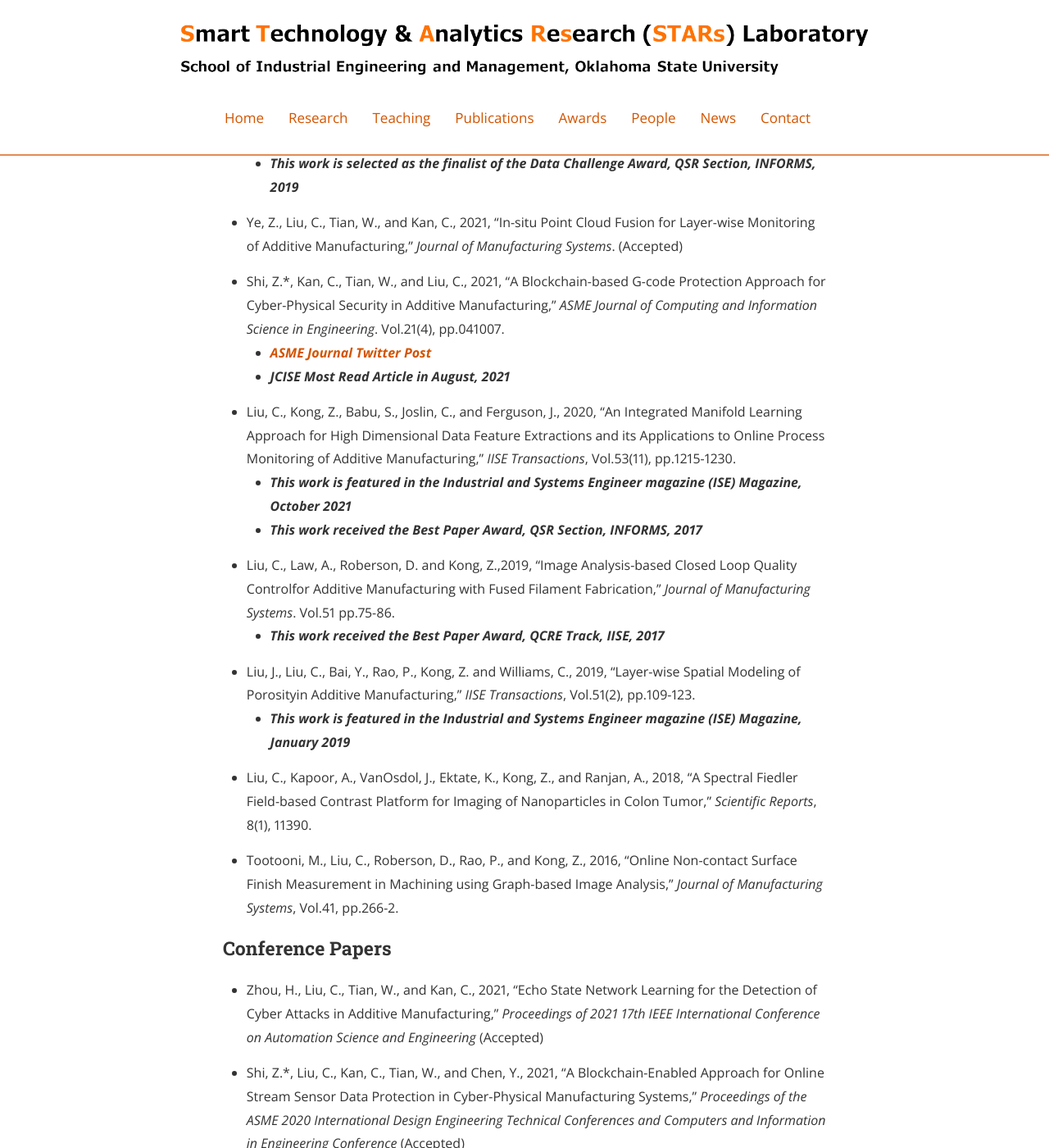
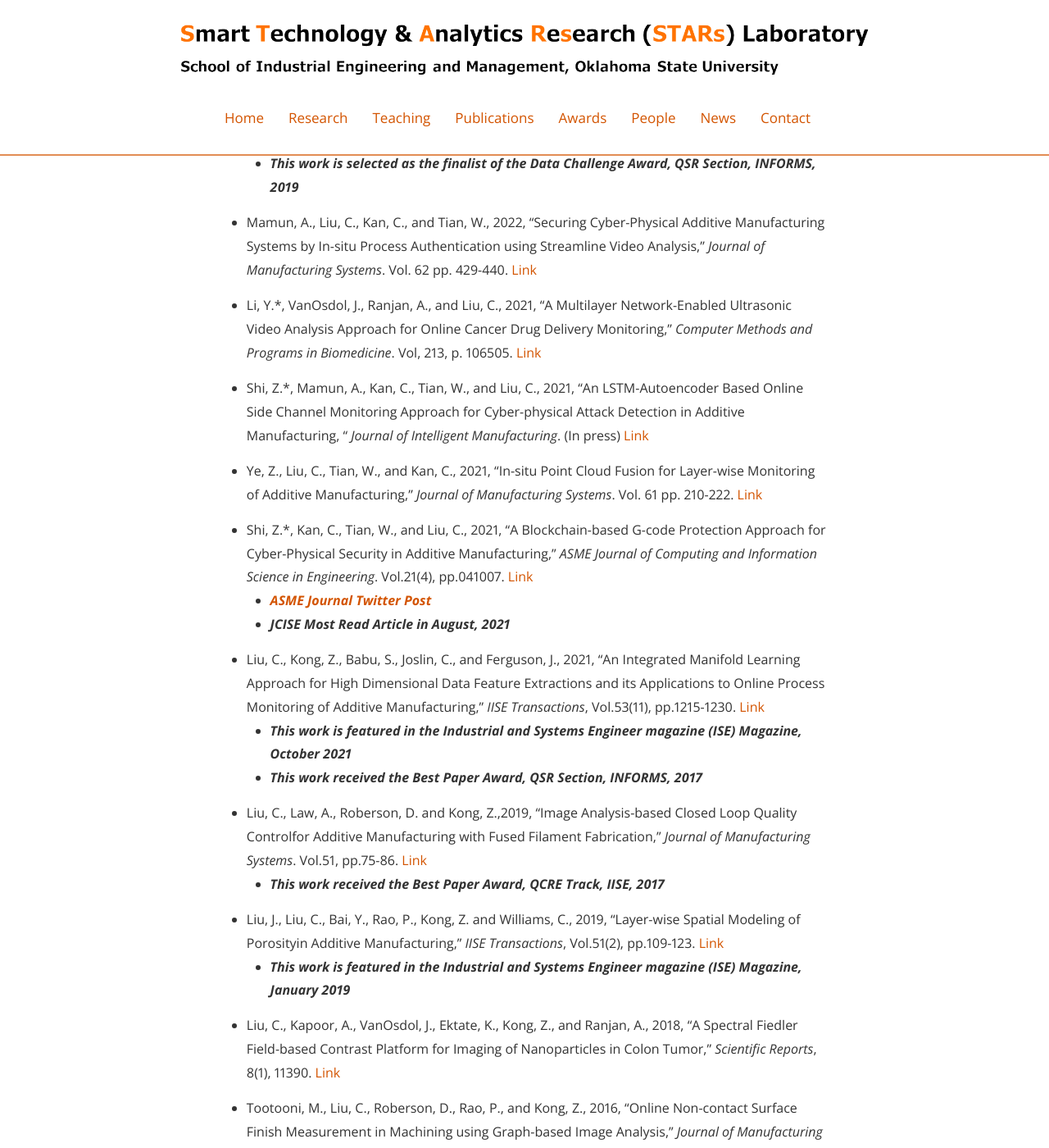
Before and after one commit to stars-laboratory/stars-laboratory.github.io, a Jekyll site: the page built from Dpublications.md, in a window 1280 px wide and 1400 px high, scrolled down 294 px. Shown: the whole window at 82% size. Built offline with Jekyll 4.4.1, drawn with Linux system fonts in a browser that asks for light colours; nearby versions of some CDN libraries; some of the changed text lies outside the part shown.

Commit message:
Update Dpublications.md

```diff
--- a/Dpublications.md
+++ b/Dpublications.md
@@ -11,49 +11,55 @@ main_nav: true
 
 ### Journal Articles
 
-* Li, Y.\*, Shi, Z.\*, Liu, C., Tian, W., Kong, Z., and Williams, C., 2021, "Augmented Time Regularized Generative Adversarial Network (ATR-GAN) for Data Augmentation in Online Process Anomaly Detection," *IEEE Transactions on Automation Science and Engineering*. (Conditionally Accepted)
+* Li, Y.\*, Shi, Z.\*, Liu, C., Tian, W., Kong, Z., and Williams, C., 2021, "Augmented Time Regularized Generative Adversarial Network (ATR-GAN) for Data Augmentation in Online Process Anomaly Detection," *IEEE Transactions on Automation Science and Engineering*. (In press) [Link](https://doi.org/10.1109/TASE.2021.3118635)
     * ***This work is selected as the finalist of the Data Challenge Award, QSR Section, INFORMS, 2019***
 
-* Ye, Z., Liu, C., Tian, W., and Kan, C., 2021, "In-situ Point Cloud Fusion for Layer-wise Monitoring of Additive Manufacturing," *Journal of Manufacturing Systems*. (Accepted)
+* Mamun, A., Liu, C., Kan, C., and Tian, W., 2022, "Securing Cyber-Physical Additive Manufacturing Systems by In-situ Process Authentication using Streamline Video Analysis," *Journal of Manufacturing Systems*. Vol. 62 pp. 429-440. [Link](https://doi.org/10.1016/j.jmsy.2021.12.007)
 
-* Shi, Z.\*, Kan, C., Tian, W., and Liu, C., 2021, "A Blockchain-based G-code Protection Approach for Cyber-Physical Security in Additive Manufacturing," *ASME Journal of Computing and Information Science in Engineering*. Vol.21(4), pp.041007.
+* Li, Y.\*, VanOsdol, J., Ranjan, A., and Liu, C., 2021, "A Multilayer Network-Enabled Ultrasonic Video Analysis Approach for Online Cancer Drug Delivery Monitoring," *Computer Methods and Programs in Biomedicine*. Vol, 213, p. 106505. [Link](https://doi.org/10.1016/j.cmpb.2021.106505)
+
+* Shi, Z.\*, Mamun, A., Kan, C., Tian, W., and Liu, C., 2021, "An LSTM-Autoencoder Based Online Side Channel Monitoring Approach for Cyber-physical Attack Detection in Additive Manufacturing, " *Journal of Intelligent Manufacturing*. (In press) [Link](https://doi.org/10.1007/s10845-021-01879-9)
+
+* Ye, Z., Liu, C., Tian, W., and Kan, C., 2021, "In-situ Point Cloud Fusion for Layer-wise Monitoring of Additive Manufacturing," *Journal of Manufacturing Systems*. Vol. 61 pp. 210-222. [Link](https://doi.org/10.1016/j.jmsy.2021.09.002)
+
+* Shi, Z.\*, Kan, C., Tian, W., and Liu, C., 2021, "A Blockchain-based G-code Protection Approach for Cyber-Physical Security in Additive Manufacturing," *ASME Journal of Computing and Information Science in Engineering*. Vol.21(4), pp.041007. [Link](https://doi.org/10.1115/1.4048966)
      * ***[ASME Journal Twitter Post](https://twitter.com/ASMEJournals/status/1426604533858275328)***
      * ***JCISE Most Read Article in August, 2021***
 
-* Liu, C., Kong, Z., Babu, S., Joslin, C., and Ferguson, J., 2020, "An Integrated Manifold Learning Approach for High Dimensional Data Feature Extractions and its Applications to Online Process Monitoring of Additive Manufacturing," *IISE Transactions*, Vol.53(11), pp.1215-1230.
+* Liu, C., Kong, Z., Babu, S., Joslin, C., and Ferguson, J., 2021, "An Integrated Manifold Learning Approach for High Dimensional Data Feature Extractions and its Applications to Online Process Monitoring of Additive Manufacturing," *IISE Transactions*, Vol.53(11), pp.1215-1230. [Link](https://doi.org/10.1080/24725854.2020.1849876)
     * ***This work is featured in the Industrial and Systems Engineer magazine (ISE) Magazine, October 2021***
     * ***This work received the Best Paper Award, QSR Section, INFORMS, 2017***
 
-* Liu, C., Law, A., Roberson, D. and Kong, Z.,2019, "Image Analysis-based Closed Loop Quality Controlfor Additive Manufacturing with Fused Filament Fabrication," *Journal of Manufacturing Systems*. Vol.51 pp.75-86.
+* Liu, C., Law, A., Roberson, D. and Kong, Z.,2019, "Image Analysis-based Closed Loop Quality Controlfor Additive Manufacturing with Fused Filament Fabrication," *Journal of Manufacturing Systems*. Vol.51, pp.75-86. [Link](https://doi.org/10.1016/j.jmsy.2019.04.002)
     * ***This work received the Best Paper Award, QCRE Track, IISE, 2017***
 
-* Liu, J., Liu, C., Bai, Y., Rao, P., Kong, Z. and Williams, C., 2019, "Layer-wise Spatial Modeling of Porosityin Additive Manufacturing," *IISE Transactions*, Vol.51(2), pp.109-123.
+* Liu, J., Liu, C., Bai, Y., Rao, P., Kong, Z. and Williams, C., 2019, "Layer-wise Spatial Modeling of Porosityin Additive Manufacturing," *IISE Transactions*, Vol.51(2), pp.109-123. [Link](https://doi.org/10.1080/24725854.2018.1478169)
     * ***This work is featured in the Industrial and Systems Engineer magazine (ISE) Magazine, January 2019***
 
-* Liu, C., Kapoor, A., VanOsdol, J., Ektate, K., Kong, Z., and Ranjan, A., 2018, "A Spectral Fiedler Field-based Contrast Platform for Imaging of Nanoparticles in Colon Tumor," *Scientific Reports*, 8(1), 11390.
+* Liu, C., Kapoor, A., VanOsdol, J., Ektate, K., Kong, Z., and Ranjan, A., 2018, "A Spectral Fiedler Field-based Contrast Platform for Imaging of Nanoparticles in Colon Tumor," *Scientific Reports*, 8(1), 11390. [Link](https://doi.org/10.1038/s41598-018-29675-1)
 
-* Tootooni, M., Liu, C., Roberson, D., Rao, P., and Kong, Z., 2016, "Online Non-contact Surface Finish Measurement in Machining using Graph-based Image Analysis," *Journal of Manufacturing Systems*, Vol.41, pp.266-2.
+* Tootooni, M., Liu, C., Roberson, D., Rao, P., and Kong, Z., 2016, "Online Non-contact Surface Finish Measurement in Machining using Graph-based Image Analysis," *Journal of Manufacturing Systems*, Vol.41, pp.266-2. [Link](https://doi.org/10.1016/j.jmsy.2016.09.007)
 
 
 
 ### Conference Papers
 
-* Zhou, H., Liu, C., Tian, W., and Kan, C., 2021, "Echo State Network Learning for the Detection of Cyber Attacks in Additive Manufacturing," *Proceedings of 2021 17th IEEE International Conference on Automation Science and Engineering* (Accepted)
+* Zhou, H., Liu, C., Tian, W., and Kan, C., 2021, "Echo State Network Learning for the Detection of Cyber Attacks in Additive Manufacturing," *Proceedings of 2021 17th IEEE International Conference on Automation Science and Engineering (CASE)*, pp. 177-182. [Link](https://doi.org/10.1109/CASE49439.2021.9551673)
 
-* Shi, Z.\*, Liu, C., Kan, C., Tian, W., and Chen, Y., 2021, "A Blockchain-Enabled Approach for Online Stream Sensor Data Protection in Cyber-Physical Manufacturing Systems," *Proceedings of the ASME 2020 International Design Engineering Technical Conferences and Computers and Information in Engineering Conference* (Accepted)
+* Shi, Z.\*, Liu, C., Kan, C., Tian, W., and Chen, Y., 2021, "A Blockchain-Enabled Approach for Online Stream Sensor Data Protection in Cyber-Physical Manufacturing Systems," *Proceedings of the ASME 2020 International Design Engineering Technical Conferences and Computers and Information in Engineering Conference*, Virtual, Online. August 17-19, 2021. [Link](https://doi.org/10.1115/DETC2021-72023)
 
-* Chen, Y., Abu-Heiba, A., Kassaee, S., Liu, C., Liu, G., Starke, M., Smith, B., and Momen, A., 2021, "Heat Based Power Augmentation for Modular Pumped Hydro Storage in Smart Buildings Operation", *Proceedings of the ASME 2021 15th International Conference on Energy Sustainability*, Virtual, Online. June 16–18, 2021.
+* Chen, Y., Abu-Heiba, A., Kassaee, S., Liu, C., Liu, G., Starke, M., Smith, B., and Momen, A., 2021, "Heat Based Power Augmentation for Modular Pumped Hydro Storage in Smart Buildings Operation", *Proceedings of the ASME 2021 15th International Conference on Energy Sustainability*, Virtual, Online. June 16–18, 2021. [Link](https://doi.org/10.1115/ES2021-60517)
 
-* Mamun, A., Liu, C., Kan, C., and Tian, W., 2021, "Real-time Process Authentication for Additive Manufacturing Processes based on In-situ Video Analysis," *Procedia Manufacturing*, Vol. 53, pp. 697-704
+* Shi, Z.\*, Mandal, S., Harimkar, S., and Liu, C., 2021, "Surface Morphology Analysis Using Convolutional Autoencoder in Additive Manufacturing with Laser Engineered Net Shaping," *Procedia Manufacturing*, Vol. 53, pp. 16-23. [Link](https://doi.org/10.1016/j.promfg.2021.06.005)
 
-* Shi, Z.\*, Mandal, S., Harimkar, S., and Liu, C., 2021, "Surface Morphology Analysis Using Convolutional Autoencoder in Additive Manufacturing with Laser Engineered Net Shaping," *Procedia Manufacturing*, Vol. 53, pp. 16-23
+* Mamun, A., Liu, C., Kan, C., and Tian, W., 2021, "Real-time Process Authentication for Additive Manufacturing Processes based on In-situ Video Analysis," *Procedia Manufacturing*, Vol. 53, pp. 697-704. [Link](https://doi.org/10.1016/j.promfg.2021.06.068)
 
-* Chen, Y., Kou, X., Olama, M., Zandi, H., Liu, C., Kassaee, S., Smith, B., Abu-Heiba, A., and Momen, A., 2020, "Bi-Level Optimization for Electricity Transaction in Smart Community with Modular Pump Hydro Storage," *Proceedings of the ASME 2020 International Design Engineering Technical Conferences and Computers and Information in Engineering Conference*, Virtual, August 17-19, 2020.
+* Chen, Y., Kou, X., Olama, M., Zandi, H., Liu, C., Kassaee, S., Smith, B., Abu-Heiba, A., and Momen, A., 2020, "Bi-Level Optimization for Electricity Transaction in Smart Community with Modular Pump Hydro Storage," *Proceedings of the ASME 2020 International Design Engineering Technical Conferences and Computers and Information in Engineering Conference*, Virtual, August 17-19, 2020. [Link](https://doi.org/10.1115/DETC2020-22368)
 
-* Liu, C., Kan, C., and Tian, W., 2020, "An Online Side Channel Monitoring Approach for Cyber-Physical Attack Detection of Additive Manufacturing," *Proceedings of the ASME2020 15th International Manufacturing Science and Engineering Conference*, Virtual, September 3, 2020.
+* Liu, C., Kan, C., and Tian, W., 2020, "An Online Side Channel Monitoring Approach for Cyber-Physical Attack Detection of Additive Manufacturing," *Proceedings of the ASME2020 15th International Manufacturing Science and Engineering Conference*, Virtual, September 3, 2020. [Link](https://doi.org/10.1115/MSEC2020-8503)
 
-* Ye, Z., Liu, C., Tian, W., and Kan, C.,2020, "A Deep Learning Approach for the Identification of Small Process Shifts in Additive Manufacturing using 3D Point Clouds," *Procedia Manufacturing*, Vol.48, pp.770-775.
+* Ye, Z., Liu, C., Tian, W., and Kan, C.,2020, "A Deep Learning Approach for the Identification of Small Process Shifts in Additive Manufacturing using 3D Point Clouds," *Procedia Manufacturing*, Vol.48, pp.770-775. [Link](https://doi.org/10.1016/j.promfg.2020.05.112)
 
-* Liu, C., Wang, R., Kong, Z., Babu, S., Joslin, C., and Ferguson, J., 2019, "Real-time 3D Surface Measurement in Additive Manufacturing Using Deep Learning," *The Proceedings of the 30th Annual International Solid Freeform Fabrication Symposium - An Additive Manufacturing Conference*, Austin, TX, August 12-14, 2019.
+* Liu, C., Wang, R., Kong, Z., Babu, S., Joslin, C., and Ferguson, J., 2019, "Real-time 3D Surface Measurement in Additive Manufacturing Using Deep Learning," *The Proceedings of the 30th Annual International Solid Freeform Fabrication Symposium - An Additive Manufacturing Conference*, Austin, TX, August 12-14, 2019. [Link](https://repositories.lib.utexas.edu/handle/2152/90332)
 
-* Liu, C., Roberson, D. and Kong, Z., "Images-based Online Closed-Loop Quality Control for Additive Manufacturing Process," *IISE Annual Conference*, Pittsburgh, PA, May 20-23, 2017.
+* Liu, C., Roberson, D. and Kong, Z., "Textural Analysis-based Online Closed-Loop Quality Control for Additive Manufacturing Process," *IISE Annual Conference*, Pittsburgh, PA, May 20-23, 2017. [Link](https://www.researchgate.net/publication/316171394_Textural_Analysis-based_Online_Closed-Loop_Quality_Control_for_Additive_Manufacturing_Processes)
```
